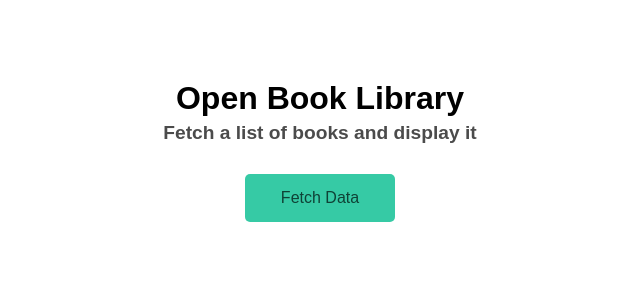
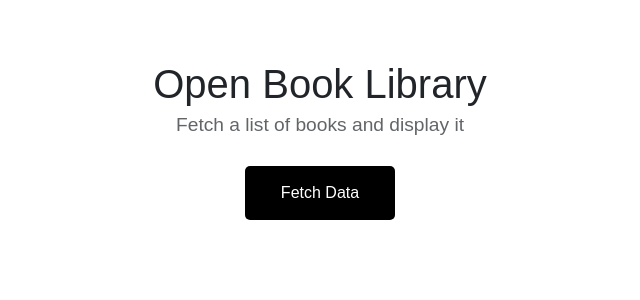
Before and after one commit to fillopfy/bookstore, a React (Create React App) app: page / in a window 1280 px wide. Shown: the top 300 px of the page, without its empty margins (320-960 px from the left). Built offline with nearby package versions, Linux system fonts and the light colour scheme.

Commit message:
Added images and changed css of some elements

```diff
--- a/package.json
+++ b/package.json
@@ -8,6 +8,7 @@
     "@testing-library/react": "^9.5.0",
     "@testing-library/user-event": "^7.2.1",
     "axios": "^0.19.2",
+    "bootstrap": "^4.5.0",
     "react": "^16.13.1",
     "react-dom": "^16.13.1",
     "react-scripts": "3.4.1"
--- a/src/App.css
+++ b/src/App.css
@@ -1,11 +1,14 @@
 * {
+    padding: 0;
+    margin: 0;
   box-sizing: border-box;
 }
 
 .App {
+    height:100vh;
   font-family: Arial, Helvetica, sans-serif;
   text-align: center;
-  padding-top: 80px;
+  padding:60px;
 }
 
 .App > h1 {
@@ -26,14 +29,18 @@
   font-size: 1em;
   border-radius: 5px;
   cursor: pointer;
-  background-color: rgb(54, 202, 165);
+  background-color: black;
   border: none;
-  color: rgb(15, 66, 54);
+  color: white;
   transition: all 0.5s;
 }
 
 .fetch-button:hover {
-  background-color: rgb(40, 209, 209);
+
+  background-color:black;
+  color: wheat;
+  font-size: 1.1em;
+   /* rgb(40, 209, 209); */
 }
 
 .books {
@@ -65,6 +72,25 @@
   font-size: 1.5rem;
 }
 
-.details {
-  text-align: left;
+.info {
+  text-align: center;
 }
+
+.details{
+    display: flex;
+    flex-direction: column;
+    justify-content: center;
+    align-items: center;
+}
+
+.image{
+    display: block;
+    margin: auto;
+    width:200px;
+    height:250px;
+}
+.more{
+    position: absolute;
+    bottom: 25px;
+    margin: 0 auto;
+}
--- a/src/App.js
+++ b/src/App.js
@@ -1,8 +1,8 @@
 import React, {useState} from 'react';
 import axios from 'axios';
+import 'bootstrap/dist/css/bootstrap.css';
 import './App.css';
-// import Heading from './Heading/Heading.js';
-// import Books from './Books/Books.js';
+
 
 function App(){
     const [books, setBooks]=useState(null);
@@ -15,6 +15,7 @@ function App(){
 
 
     return(
+        <>
         <div className="App">
             <h1>Open Book Library</h1>
             <h2>Fetch a list of books and display it</h2>
@@ -39,14 +40,23 @@ function App(){
                     books.map((book, index)=>{
                         const cleanedDate = book.volumeInfo.publishedDate.toString();
                         const authors= (book.volumeInfo.authors)?book.volumeInfo.authors.join(", "):"";
+                        const imageurl=book.volumeInfo.imageLinks.thumbnail;
 
                         return(
                             <div className="book" key={index}>
                                 <h3>Book {index+1}</h3>
                                 <h2>{book.volumeInfo.title}</h2>
+                                <br/><br/>
 
                                 <div className="details">
-                                    <p><strong>Authors:</strong>  {authors}</p>
+
+
+                                    <img className="image" src={imageurl} alt="thumbnail"/>
+
+
+
+                                    <br/><br/>
+                                    <p><strong>Author:</strong>  {authors}</p>
                                     <br/>
                                     <p><strong>Published Date:</strong>  {cleanedDate}</p>
                                     <br/>
@@ -54,6 +64,11 @@ function App(){
                                     <br/>
                                     <p><strong>Subtitle:</strong>  {(book.volumeInfo.subtitle)?book.volumeInfo.subtitle:"Not available"}</p>
                                     <br/>
+                                    <br/>
+                                    <button className="fetch-button more">See More</button>
+                                    <br/>
+                                    <br/>
+
                                 </div>
                             </div>
                         );
@@ -61,7 +76,13 @@ function App(){
                 }
             </div>
 
+
+
         </div>
+
+
+        </>
+
     );
 }
 
```
Also changed, not shown: 1 other file (tests, documents, lock files or other folders).
